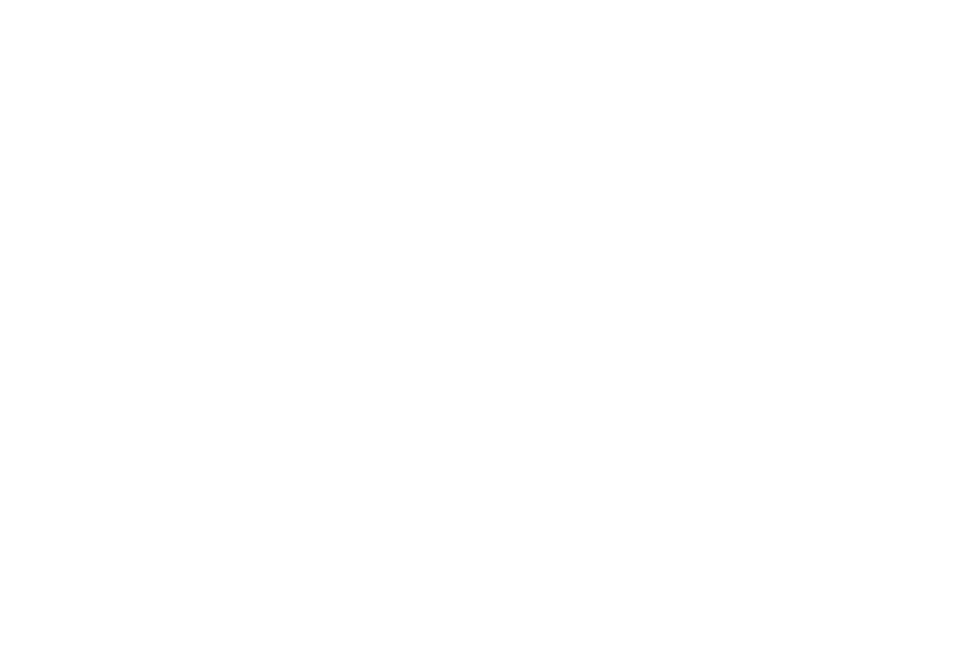
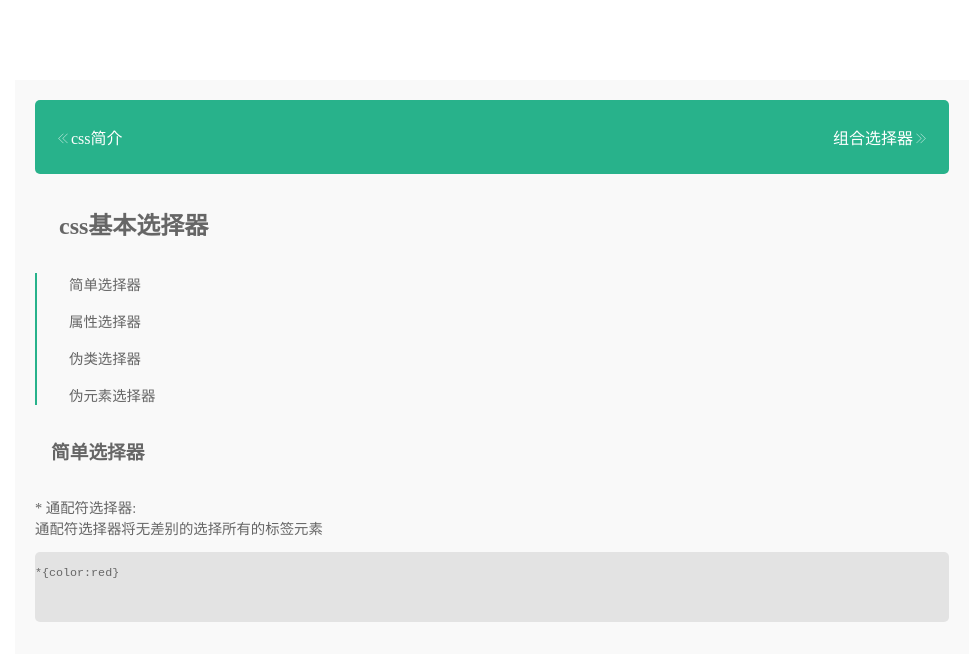
Before and after one commit to Hidaddycn/HIdaddycn.github.io, a plain HTML site: page basics.html in a window 1280 px wide. Shown: the whole page, without its empty margins (303-1280 px from the left). Drawn offline with Linux system fonts and the light colour scheme.

Commit message:
edit basics.html

```diff
--- a/basics.html
+++ b/basics.html
@@ -4,11 +4,117 @@
     <meta charset="UTF-8">
     <meta name="viewport" content="width=device-width, initial-scale=1.0">
     <title>Document</title>
+    <link rel="stylesheet" href="./icon/icofont/icofont.min.css">
     <style>
+        .allarticels{
+            margin-left:310px;
+            margin-top:80px;
+            padding:20px;
+            background-color: #f9f9f9;
+            color:#666;
 
+        }
+        .allarticels a:link,a:visited{
+            text-decoration: none;
+        }
+
+        /* 每片文章的通用最外层的class类，用于左边距，上边距等 */
+        .articleheader{
+            border-radius: 5px;
+            background-color: rgb(40, 178, 139);
+            padding: 25px 20px;
+            display: flex;
+            flex-flow:nowrap row;
+            justify-content: space-between;
+
+        }
+        .articleheader a:link,a:visited{
+
+            color:#fff;
+            text-decoration: none;
+        }
+        /* 每片文章的最头部绿色背景信息，用于上一篇，和下一片文章的切换链接 */
+        .articletitle h2{
+            font-size: 1.5em;
+            margin-top:2rem;
+            margin-bottom:2rem;
+            text-indent: 1em;
+        }
+        /* 每片文章的最大标题 */
+        .articlecatalog{
+            margin-top:2rem;
+            margin-bottom:2rem;
+
+        }
+        .articlecatalog ul{
+            list-style: none;
+            border-left:2px solid rgb(40, 178, 139);
+            padding-inline-start:2rem;
+        }
+        .articlecatalog ul li{
+            list-style: none;
+            margin-top: 1rem;
+            margin-bottom: 1rem;
+
+        }
+        .articlecatalog a:link, .articlecatalog a:visited{
+            color:#666;
+            font-size: 0.9em;
+        }
+        .articlecatalog a:hover,.articlecatalog a:active{
+            color:rgb(40, 178, 139);
+        }
+        /* 每片文章的导航内容 */
+        .articlestitle{
+            margin-top: 2rem;
+            margin-bottom: 2rem;
+            text-indent: 1rem;
+        }
+        .articlecontent{
+            font-size: 0.9em;
+        }
+        .articlecontent pre{
+            background-color: rgba(30, 30, 30, 0.1);
+            border-radius: 5px;
+            /* display: block; */
+
+        }
     </style>
 </head>
 <body>
-    <div class="article-header"></div>
+    <div class="allarticels">
+        <div class="articleheader">
+            <div><a href=""><i class="icofont-thin-double-left"></i>css简介</a></div>
+            <div><a href="">组合选择器<i class="icofont-thin-double-right"></i></a></div>
+
+        </div>
+        <div class="articletitle">
+            <h2>css基本选择器</h2>
+        </div>
+        <div class="articlecatalog">
+            <ul>
+                <li><a href="">简单选择器</a></li>
+                <li><a href="">属性选择器</a></li>
+                <li><a href="">伪类选择器</a></li>
+                <li><a href="">伪元素选择器</a></li>
+            </ul>
+        </div>
+        <div class="articlestitle">
+            <h3>简单选择器</h3>
+        </div>
+        <div class="articlecontent">
+            <p>
+          * 通配符选择器:<br>
+          通配符选择器将无差别的选择所有的标签元素
+        </p>
+        <pre>
+            <code>
+*{color:red}
+
+            </code>
+        </pre>
+
+        </div>
+    </div>
 </body>
 </html>
```
